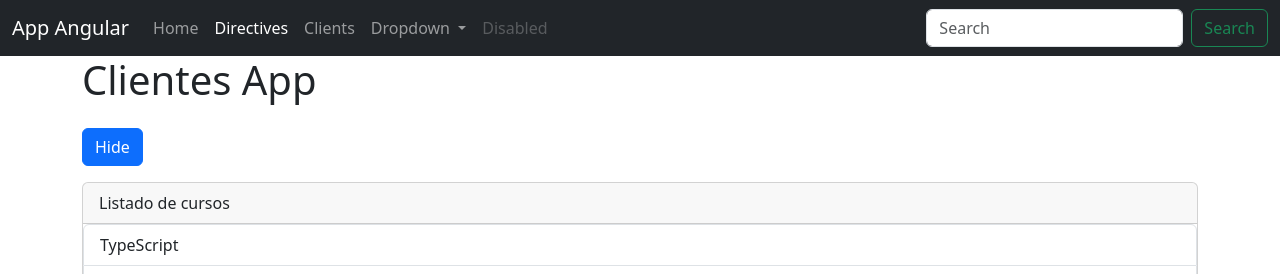
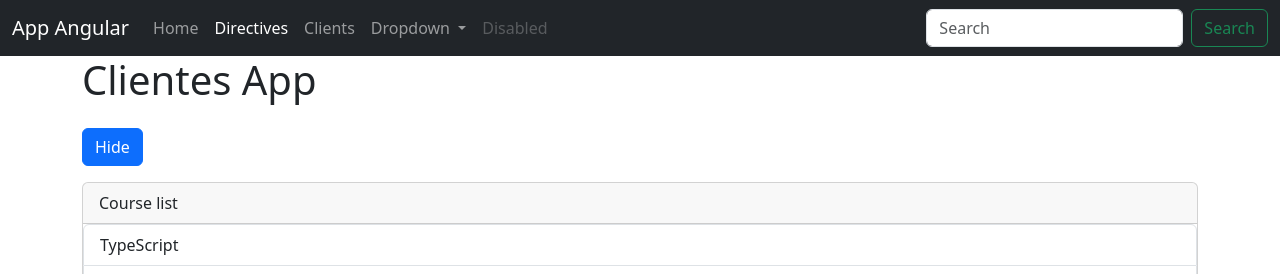
Before and after one commit to hesoler/clientes-front, an Angular app: page /directives in a window 1280 px wide. Shown: the top 274 px of the page. Built offline with nearby package versions, Linux system fonts and the light colour scheme.

Commit message:
Set to english

```diff
--- a/src/app/directive/directive.component.html
+++ b/src/app/directive/directive.component.html
@@ -1,7 +1,7 @@
 <button type="button" (click)="enable = !enable" class="btn btn-primary my-3">{{enable ? 'Hide' :
   'Show'}}</button>
 <div class="card">
-  <span class="card-header">Listado de cursos</span>
+  <span class="card-header">Course list</span>
   <ul class="list-group" *ngIf="enable === true">
     <li class="list-group-item" *ngFor="let course of listCourse">{{course}}</li>
   </ul>
```
